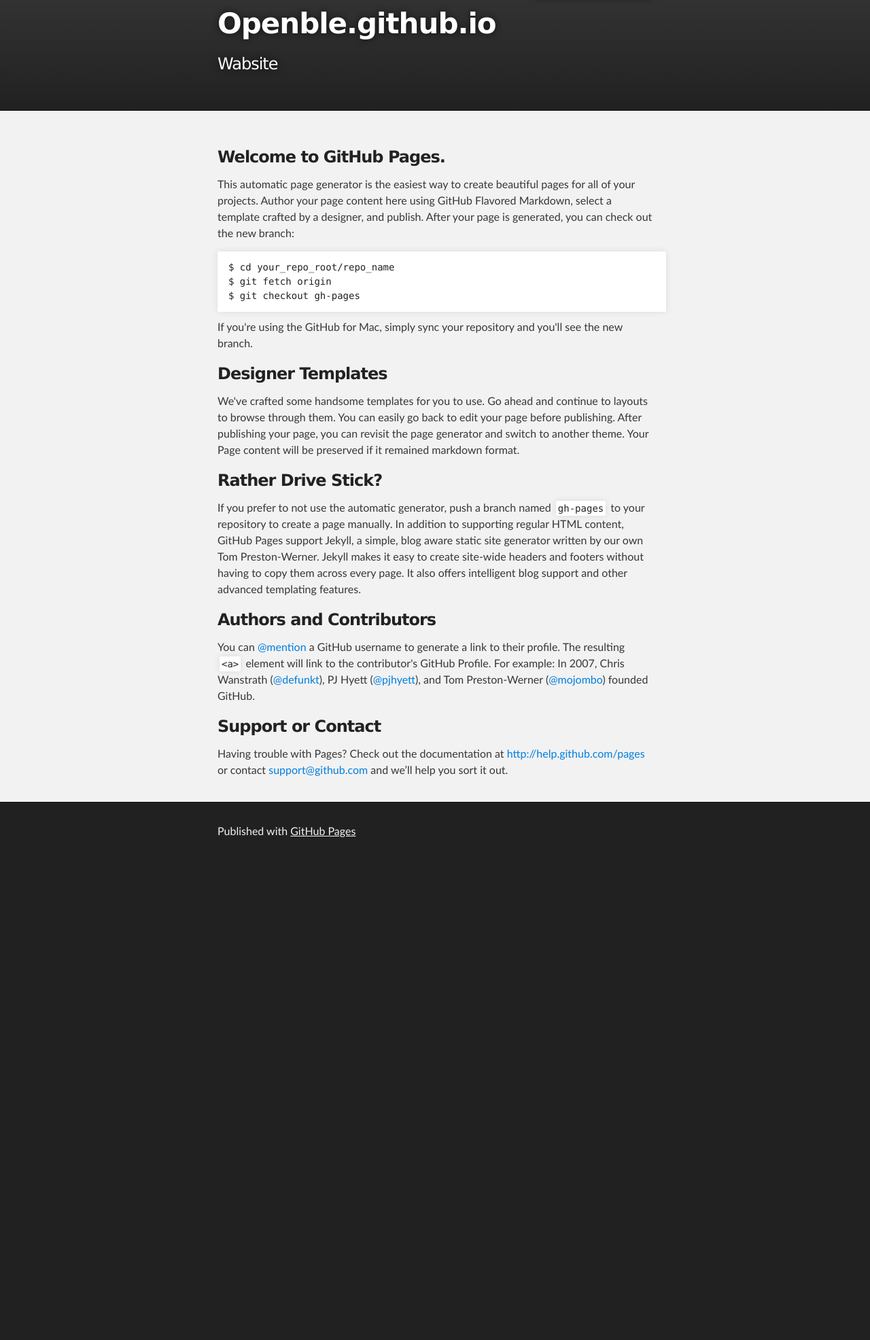
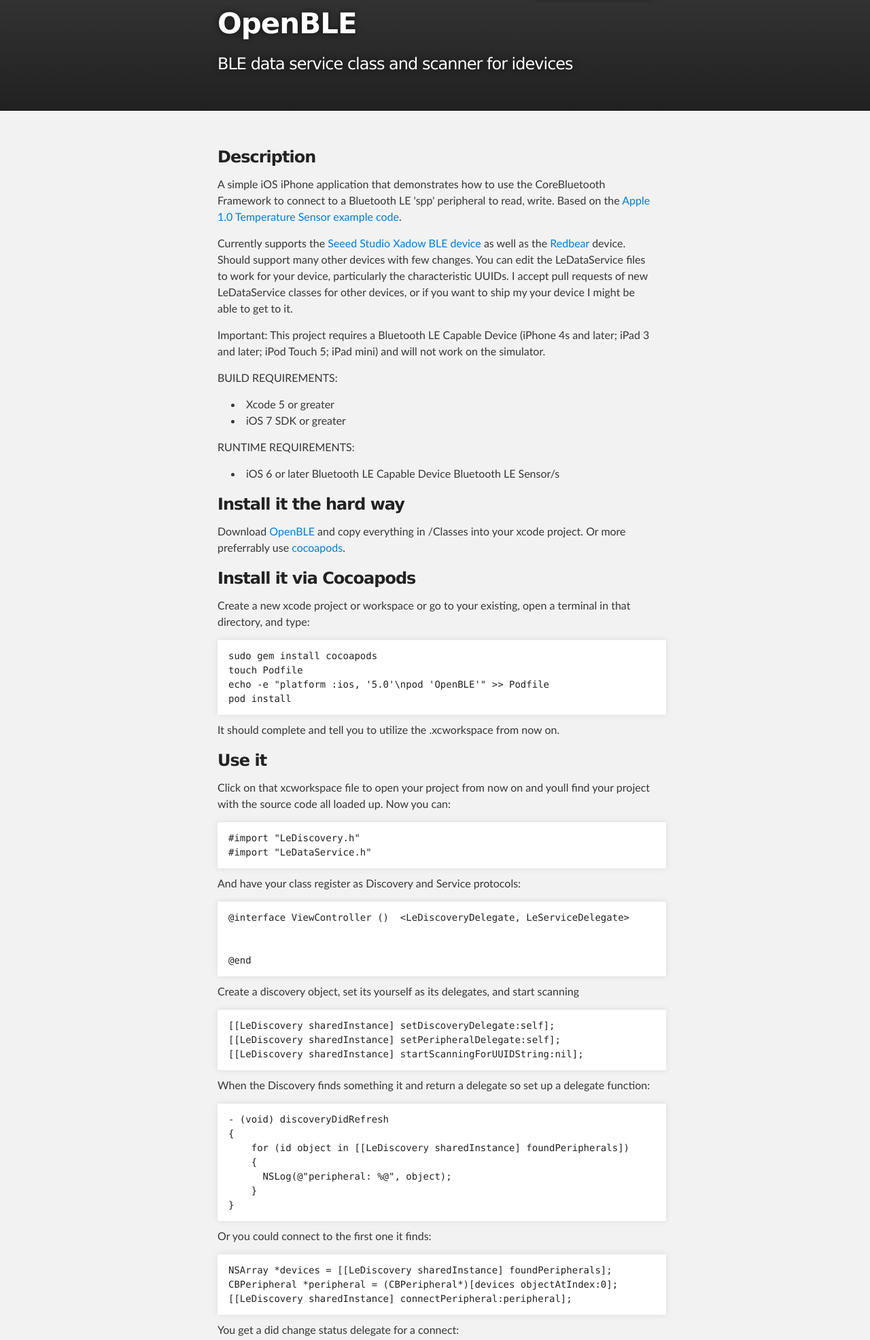
Before and after one commit to OpenBLE/openble.github.io, a plain HTML site: page index.html in a window 1280 px wide. Shown: the part 47-2019 px from the top of the page at 68% size. Before the commit the page ends 1317 px from the top, so only its background shows below. Drawn offline with Linux system fonts and the light colour scheme.

Commit message:
content updates

```diff
--- a/index.html
+++ b/index.html
@@ -4,11 +4,11 @@
   <head>
     <meta charset='utf-8' />
     <meta http-equiv="X-UA-Compatible" content="chrome=1" />
-    <meta name="description" content="Openble.github.io : Wabsite" />
+    <meta name="description" content="OpenBLE : Wabsite" />
 
     <link rel="stylesheet" type="text/css" media="screen" href="stylesheets/stylesheet.css">
 
-    <title>Openble.github.io</title>
+    <title>OpenBLE</title>
   </head>
 
   <body>
@@ -16,10 +16,10 @@
     <!-- HEADER -->
     <div id="header_wrap" class="outer">
         <header class="inner">
-          <a id="forkme_banner" href="https://github.com/OpenBLE">View on GitHub</a>
+          <a id="forkme_banner" href="https://github.com/OpenBLE/OpenBLE">View on GitHub</a>
 
-          <h1 id="project_title">Openble.github.io</h1>
-          <h2 id="project_tagline">Wabsite</h2>
+          <h1 id="project_title">OpenBLE</h1>
+          <h2 id="project_tagline">BLE data service class and scanner for idevices</h2>
 
         </header>
     </div>
@@ -27,37 +27,110 @@
     <!-- MAIN CONTENT -->
     <div id="main_content_wrap" class="outer">
       <section id="main_content" class="inner">
-        <h3>
-<a name="welcome-to-github-pages" class="anchor" href="#welcome-to-github-pages"><span class="octicon octicon-link"></span></a>Welcome to GitHub Pages.</h3>
 
-<p>This automatic page generator is the easiest way to create beautiful pages for all of your projects. Author your page content here using GitHub Flavored Markdown, select a template crafted by a designer, and publish. After your page is generated, you can check out the new branch:</p>
+<h3>Description</h3>
 
-<pre><code>$ cd your_repo_root/repo_name
-$ git fetch origin
-$ git checkout gh-pages
+<p>A simple iOS iPhone application that demonstrates how to use the CoreBluetooth Framework to connect to a Bluetooth LE 'spp' peripheral to read, write. Based on the <a href="https://developer.apple.com/library/IOS/samplecode/TemperatureSensor/Introduction/Intro.html">Apple 1.0 Temperature Sensor example code</a>.</p>
+
+<p>Currently supports the <a href="http://www.seeedstudio.com/depot/xadow-ble-slave-p-1546.html">Seeed Studio Xadow BLE device</a> as well as the <a href="http://redbearlab.com/bleshield/">Redbear</a> device. Should support many other devices with few changes. You can edit the LeDataService files to work for your device, particularly the characteristic UUIDs. I accept pull requests of new LeDataService classes for other devices, or if you want to ship my your device I might be able to get to it.</p>
+
+<p>Important: This project requires a Bluetooth LE Capable Device (iPhone 4s and later; iPad 3 and later; iPod Touch 5; iPad mini) and will not work on the simulator.</p>
+
+<p>BUILD REQUIREMENTS:</p>
+<ul>
+  <li>Xcode 5 or greater</li>
+  <li>iOS 7 SDK or greater</li>
+</ul>
+
+<p>RUNTIME REQUIREMENTS:<p>
+<ul>
+  <li>iOS 6 or later Bluetooth LE Capable Device Bluetooth LE Sensor/s</li>
+</ul>
+
+
+        <h3>Install it the hard way</h3>
+        <p>Download <a href="https://github.com/OpenBLE/OpenBLE">OpenBLE</a> and copy everything in /Classes into your xcode project. Or more preferrably use <a href="http://beta.cocoapods.org/?q=">cocoapods</a>.</p>
+
+        <h3>Install it via Cocoapods</h3>
+        <p>Create a new xcode project or workspace or go to your existing, open a terminal in that directory, and type:</p>
+
+        <pre><code>sudo gem install cocoapods
+touch Podfile
+echo -e "platform :ios, '5.0'\npod 'OpenBLE'" >> Podfile
+pod install</code></pre>
+
+        <p>It should complete and tell you to utilize the .xcworkspace from now on.
+
+        <h3>Use it</h3>
+        <p>Click on that xcworkspace file to open your project from now on and youll find your project with the source code all loaded up. Now you can:</p>
+
+        <pre><code>#import "LeDiscovery.h"
+#import "LeDataService.h"</code></pre>
+
+        <p>And have your class register as Discovery and Service protocols:</p>
+
+        <pre><code>@interface ViewController ()  &#60;LeDiscoveryDelegate, LeServiceDelegate&#62;
+
+
+@end</code></pre>
+
+        <p>Create a discovery object, set its yourself as its delegates, and start scanning</p>
+
+        <pre><code>[[LeDiscovery sharedInstance] setDiscoveryDelegate:self];
+[[LeDiscovery sharedInstance] setPeripheralDelegate:self];
+[[LeDiscovery sharedInstance] startScanningForUUIDString:nil];</code></pre>
+
+        <p>When the Discovery finds something it and return a delegate so set up a delegate function:</p>
+
+        <pre><code>- (void) discoveryDidRefresh
+{
+    for (id object in [[LeDiscovery sharedInstance] foundPeripherals])
+    {
+      NSLog(@"peripheral: %@", object);
+    }
+}</code></pre>
+
+        <p>Or you could connect to the first one it finds:</p>
+        <pre><code>NSArray *devices = [[LeDiscovery sharedInstance] foundPeripherals];
+CBPeripheral *peripheral = (CBPeripheral*)[devices objectAtIndex:0];
+[[LeDiscovery sharedInstance] connectPeripheral:peripheral];</code></pre>
+
+
+        <p>You get a did change status delegate for a connect:</p>
+
+        <pre><code>- (void) serviceDidChangeStatus:(LeDataService*)service
+{
+    if ( [[service peripheral] isConnected] ) {
+        NSLog(@"Service (%@) connected", service.peripheral.name);
+    }
+}</code></pre>
+
+        <p>But you may want to wait a bit longer for the did receive rx/tx characteristics delegate:</p>
+
+        <pre><code>- (void) serviceDidReceiveCharacteristicsFromService:(LeDataService*)service
+{
+    NSLog(@"Service (%@) did receive characteristics", service.peripheral.name);
+}</code></pre>
+
+        <p>Because now you can send</p>
+        <pre><code>NSData *tosend = [@"Hello World" dataUsingEncoding:NSUTF8StringEncoding];
+[currentlyDisplayingService write:tosend];
 </code></pre>
 
-<p>If you're using the GitHub for Mac, simply sync your repository and you'll see the new branch.</p>
+        <p>and receive:</p>
+        <pre><code>- (void) serviceDidReceiveData:(NSData*)data fromService:(LeDataService*)service
+{
+    NSLog(@"%@", [[NSString alloc] initWithData:data encoding:NSUTF8StringEncoding]);
+}</code></pre>
 
-<h3>
-<a name="designer-templates" class="anchor" href="#designer-templates"><span class="octicon octicon-link"></span></a>Designer Templates</h3>
+        <h3>Example app</h3>
+        <p>Open the example app in /examples for a much more thorough implementation example. It lists bluetooth devices, connects, and when it recieves read and write characteristics segues to a screen where you can send and receive data</p>
 
-<p>We've crafted some handsome templates for you to use. Go ahead and continue to layouts to browse through them. You can easily go back to edit your page before publishing. After publishing your page, you can revisit the page generator and switch to another theme. Your Page content will be preserved if it remained markdown format.</p>
+        <img style="width: 20%;" src="images/scanner.png"/><img style="width: 20%;" src="images/detail.png"/>
 
-<h3>
-<a name="rather-drive-stick" class="anchor" href="#rather-drive-stick"><span class="octicon octicon-link"></span></a>Rather Drive Stick?</h3>
+        <h3><a name="support-or-contact" class="anchor" href="#support-or-contact"><span class="octicon octicon-link"></span></a>Support or Contact</h3>
 
-<p>If you prefer to not use the automatic generator, push a branch named <code>gh-pages</code> to your repository to create a page manually. In addition to supporting regular HTML content, GitHub Pages support Jekyll, a simple, blog aware static site generator written by our own Tom Preston-Werner. Jekyll makes it easy to create site-wide headers and footers without having to copy them across every page. It also offers intelligent blog support and other advanced templating features.</p>
-
-<h3>
-<a name="authors-and-contributors" class="anchor" href="#authors-and-contributors"><span class="octicon octicon-link"></span></a>Authors and Contributors</h3>
-
-<p>You can <a href="https://github.com/blog/821" class="user-mention">@mention</a> a GitHub username to generate a link to their profile. The resulting <code>&lt;a&gt;</code> element will link to the contributor's GitHub Profile. For example: In 2007, Chris Wanstrath (<a href="https://github.com/defunkt" class="user-mention">@defunkt</a>), PJ Hyett (<a href="https://github.com/pjhyett" class="user-mention">@pjhyett</a>), and Tom Preston-Werner (<a href="https://github.com/mojombo" class="user-mention">@mojombo</a>) founded GitHub.</p>
-
-<h3>
-<a name="support-or-contact" class="anchor" href="#support-or-contact"><span class="octicon octicon-link"></span></a>Support or Contact</h3>
-
-<p>Having trouble with Pages? Check out the documentation at <a href="http://help.github.com/pages">http://help.github.com/pages</a> or contact <a href="mailto:support@github.com">support@github.com</a> and we’ll help you sort it out.</p>
+        <p>Use the github issues queue <a href="https://github.com/OpenBLE/OpenBLE/issues">https://github.com/OpenBLE/OpenBLE/issues</a> to report bugs or contribute code.</p>
       </section>
     </div>
 
```
